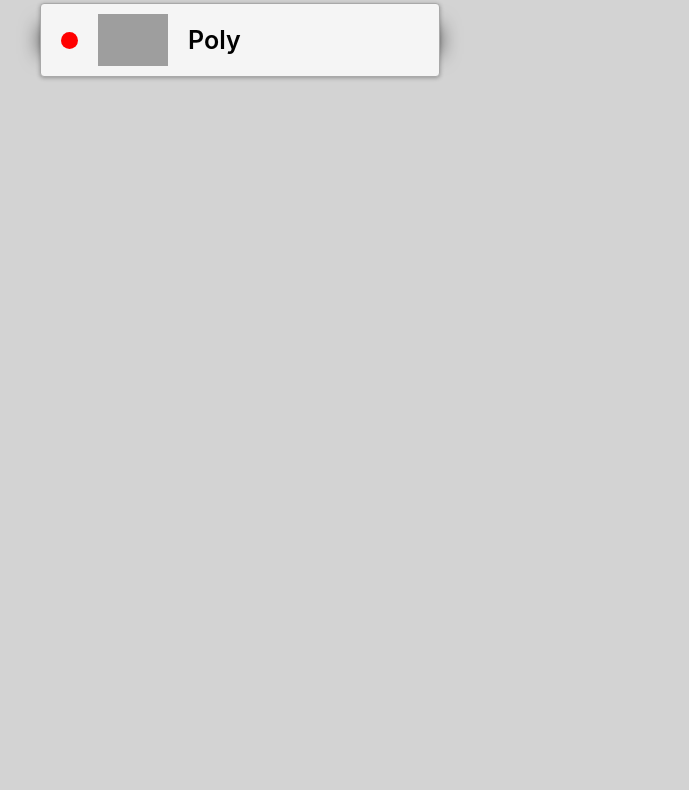
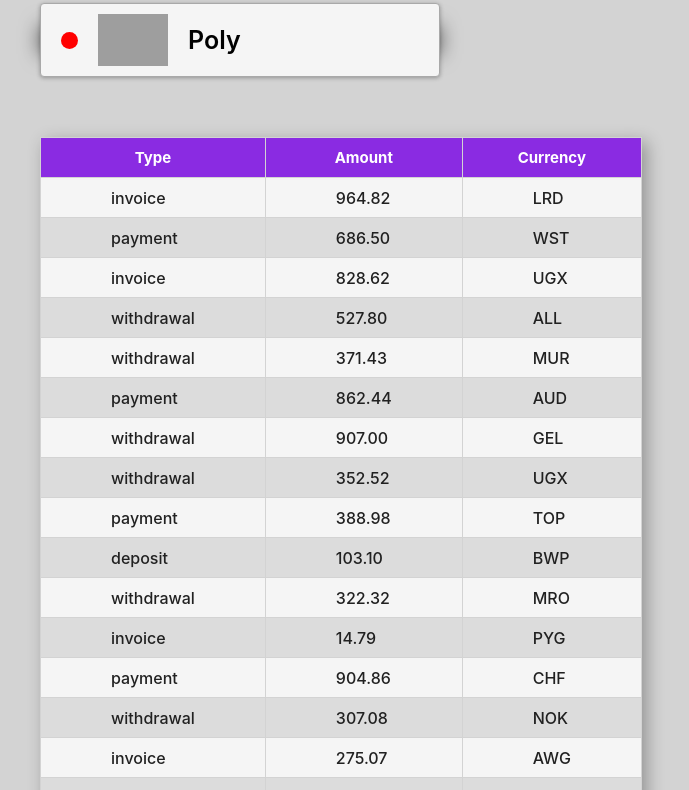
Before and after one commit to LianaSher/goit-react-hw-01-components, a React (Create React App) app: page / in a window 1280 px wide. Shown: the part 1060-1850 px from the top of the page, without its empty margins (0-689 px from the left). Before the commit the page ends 1177 px from the top, so only its background shows below. Built offline with nearby package versions, Linux system fonts and the light colour scheme; grey boxes are pictures that could not be loaded.

Commit message:
hw1 is done

```diff
--- a/src/components/App.jsx
+++ b/src/components/App.jsx
@@ -2,11 +2,13 @@
 
 import { Profile } from "./Profile/Profile";
 import { Statistics } from "./Statistics/Statistics";
-import {FriendList} from "./FriendList/FriendList"
+import { FriendList } from "./FriendList/FriendList";
+import { TransactionHistory } from "./TransactionHistory/TransactionHistory";
 import { GlobalStyle } from "./GlobalStyle";
 import user from "../user.json";
 import stats from "../data.json";
 import friends from "../friends.json";
+import transactions from "../transactions.json";
 
 
 
@@ -20,7 +22,8 @@
         stats={user.stats} />
 
       <Statistics title={"Upload stats"} stats={stats} />
-      <FriendList friends={friends}/>
+      <FriendList friends={friends} />
+      <TransactionHistory items={transactions}/>
 <GlobalStyle/>
     </div>
   );
--- a/src/components/FriendList/FriendList.styled.js
+++ b/src/components/FriendList/FriendList.styled.js
@@ -21,6 +21,7 @@
   display: flex;
   flex-direction: column;
   gap: 8px;
+  margin-bottom: 60px;
 `;
 
 export const Status = styled.span`
--- a/src/components/Profile/Profile.jsx
+++ b/src/components/Profile/Profile.jsx
@@ -1,6 +1,6 @@
 
 import PropTypes from "prop-types";
-import { Card, Description, Image, Name, Tag, Location, List, Item, Label } from "./profile.styled";
+import { Card, Description, Image, Name, Tag, Location, List, Item, Label, Value } from "./profile.styled";
 
 
 
@@ -15,13 +15,13 @@
         </Description>
         <List>
             <Item><Label>followers</Label>
-                <span>{followers}</span>
+                <Value>{followers}</Value>
             </Item>
             <Item><Label>views</Label>
-                <span>{views}</span>
+                <Value>{views}</Value>
             </Item>
             <Item><Label>likes</Label>
-                <span>{likes}</span>
+                <Value>{likes}</Value>
             </Item>
         </List>
     </Card>)
--- a/src/components/Profile/profile.styled.js
+++ b/src/components/Profile/profile.styled.js
@@ -4,7 +4,7 @@
   width: 260px;
   height: 340px;
   background-color: whitesmoke;
-
+  box-shadow: 0.3em 0.3em 1em rgba(0, 0, 0, 0.3);
   border-radius: 6px;
   border: 0.1px solid #c0c0c0;
   margin-bottom: 60px;
@@ -30,11 +30,13 @@
 export const Tag = styled.p`
   font-size: 18px;
   color: dimgrey;
+
   margin-bottom: 10px;
 `;
 
 export const Location = styled.p`
   font-size: 18px;
+  color: dimgrey;
 `;
 
 export const List = styled.ul`
@@ -53,6 +55,7 @@
   flex-basis: calc(100% / 3);
   border: 0.1px solid #c0c0c0;
   height: 84px;
+  font-weight: 500;
 `;
 export const Label = styled.span`
   display: block;
@@ -60,3 +63,7 @@
   margin-bottom: 5px;
   text-align: center;
 `;
+
+export const Value = styled.span`
+  font-weight: 800;
+`;
--- /dev/null
+++ b/src/components/TransactionHistory/TransactionHistory.jsx
@@ -0,0 +1,34 @@
+import PropTypes from "prop-types";
+import { Table, TableHead, TableBody, Row, HeadCell, Cell } from "./transactionHistory.styled";
+
+export const TransactionHistory = ({  items }) => {
+
+    return (
+        <Table>
+            <TableHead>
+    <Row>
+      <HeadCell>Type</HeadCell>
+      <HeadCell>Amount</HeadCell>
+      <HeadCell>Currency</HeadCell>
+    </Row>
+            </TableHead>
+            <TableBody>
+            {items.map(({id, type, amount, currency}) => { return <Row key={id}>
+                <Cell>{type}</Cell>
+                <Cell>{amount}</Cell>
+                <Cell>{currency}</Cell>
+            </Row>
+            })}
+                </TableBody>
+        </Table>
+    )
+};
+
+TransactionHistory.propTypes = {
+    items: PropTypes.arrayOf(PropTypes.exact({
+        id: PropTypes.string.isRequired,
+        type: PropTypes.string.isRequired,
+        amount: PropTypes.string.isRequired,
+        currency: PropTypes.string.isRequired,
+    }))
+}
--- /dev/null
+++ b/src/components/TransactionHistory/transactionHistory.styled.js
@@ -0,0 +1,40 @@
+import styled from 'styled-components';
+
+export const Table = styled.table`
+  width: 600px;
+  border: 0.5px solid whitesmoke;
+  border-collapse: collapse;
+  box-shadow: 0.3em 0.3em 1em rgba(0, 0, 0, 0.3);
+  background-color: whitesmoke;
+`;
+
+export const TableHead = styled.thead`
+  height: 40px;
+  background-color: blueviolet;
+
+  font-size: 15px;
+`;
+
+export const HeadCell = styled.th`
+  border: 0.5px solid lightgray;
+`;
+
+export const Row = styled.tr`
+  color: white;
+  height: 40px;
+  border: 0.5px solid lightgray;
+  font-weight: 600px;
+  &:nth-child(even) {
+    background-color: gainsboro;
+  }
+`;
+
+export const Cell = styled.td`
+  color: #212121;
+  padding: 10px 70px;
+  width: 200px;
+  border: 0.5px solid lightgray;
+  font-weight: 500;
+`;
+
+export const TableBody = styled.tbody``;
--- /dev/null
+++ b/src/transactions.json
@@ -0,0 +1,122 @@
+[
+  {
+    "id": "1e0700a2-5183-4291-85cc-2065a036a683",
+    "type": "invoice",
+    "amount": "964.82",
+    "currency": "LRD"
+  },
+  {
+    "id": "a30f821b-4d25-4ff0-abdd-e340b3f0dd2b",
+    "type": "payment",
+    "amount": "686.50",
+    "currency": "WST"
+  },
+  {
+    "id": "44dca67a-8e5a-4798-bf8e-b15efd4e1abd",
+    "type": "invoice",
+    "amount": "828.62",
+    "currency": "UGX"
+  },
+  {
+    "id": "ea8ed3dc-2b68-4a53-905a-53ecb0adef33",
+    "type": "withdrawal",
+    "amount": "527.80",
+    "currency": "ALL"
+  },
+  {
+    "id": "ea76146a-0b00-4b80-bc02-a8c822176712",
+    "type": "withdrawal",
+    "amount": "371.43",
+    "currency": "MUR"
+  },
+  {
+    "id": "63ca02f9-d637-46b5-9237-f3b24425e029",
+    "type": "payment",
+    "amount": "862.44",
+    "currency": "AUD"
+  },
+  {
+    "id": "ed0263e8-59a5-4bf1-87e0-2bb88e53dc34",
+    "type": "withdrawal",
+    "amount": "907.00",
+    "currency": "GEL"
+  },
+  {
+    "id": "6013bad0-750c-4691-8bc2-d8f2b43969c4",
+    "type": "withdrawal",
+    "amount": "352.52",
+    "currency": "UGX"
+  },
+  {
+    "id": "252c7be4-8b06-4fa7-8d42-61fb835b70d5",
+    "type": "payment",
+    "amount": "388.98",
+    "currency": "TOP"
+  },
+  {
+    "id": "4eaab41b-b967-40ac-82ed-85fc66f646f1",
+    "type": "deposit",
+    "amount": "103.10",
+    "currency": "BWP"
+  },
+  {
+    "id": "9648a350-8469-42d5-8bf3-18090de5fe67",
+    "type": "withdrawal",
+    "amount": "322.32",
+    "currency": "MRO"
+  },
+  {
+    "id": "9c5c25fb-1a95-4b2f-8d1f-4c4426d677cc",
+    "type": "invoice",
+    "amount": "14.79",
+    "currency": "PYG"
+  },
+  {
+    "id": "43ef232c-80e9-4d6f-b48a-b22405620de3",
+    "type": "payment",
+    "amount": "904.86",
+    "currency": "CHF"
+  },
+  {
+    "id": "5161682e-e620-4019-ab0a-24ceb10fbd20",
+    "type": "withdrawal",
+    "amount": "307.08",
+    "currency": "NOK"
+  },
+  {
+    "id": "7b119d71-42e6-4c42-a141-6818b07bb9ff",
+    "type": "invoice",
+    "amount": "275.07",
+    "currency": "AWG"
+  },
+  {
+    "id": "a4f65722-65c4-4c28-b1f4-b8ed988bb205",
+    "type": "deposit",
+    "amount": "213.10",
+    "currency": "STD"
+  },
+  {
+    "id": "c6e5784b-0ca3-48d6-86e5-b5128af5a523",
+    "type": "invoice",
+    "amount": "116.11",
+    "currency": "CUP CUC"
+  },
+  {
+    "id": "c9ebed6a-3a02-4b49-ac0d-0534b51f2bfd",
+    "type": "invoice",
+    "amount": "878.67",
+    "currency": "HKD"
+  },
+  {
+    "id": "a4a98b0e-b22c-438b-9f83-de2df52110c8",
+    "type": "invoice",
+    "amount": "725.03",
+    "currency": "UYU UYI"
+  },
+  {
+    "id": "b39bfa7a-0166-4c47-94d6-87d20590f746",
+    "type": "payment",
+    "amount": "405.45",
+    "currency": "MDL"
+  }
+]
```
